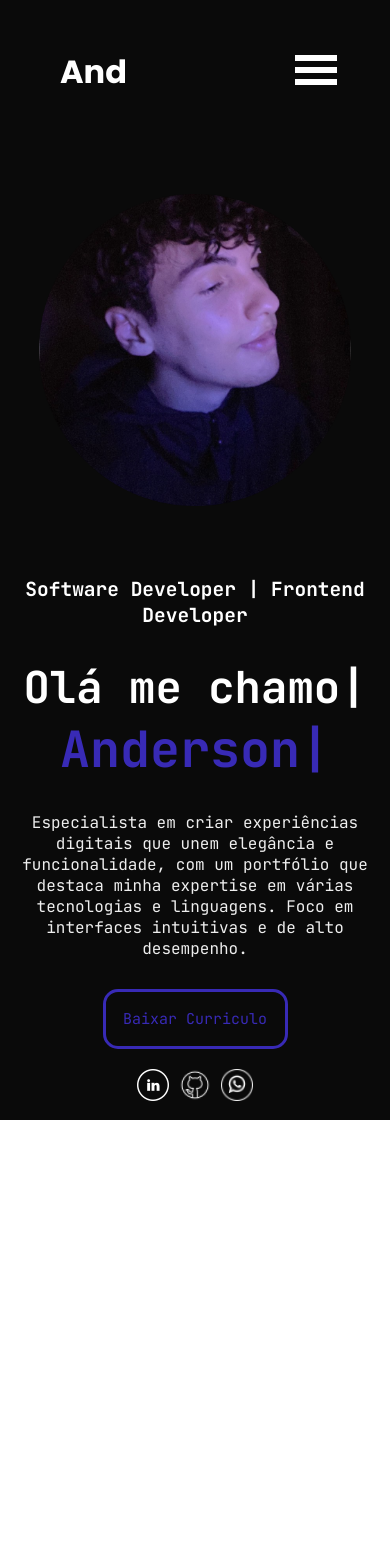
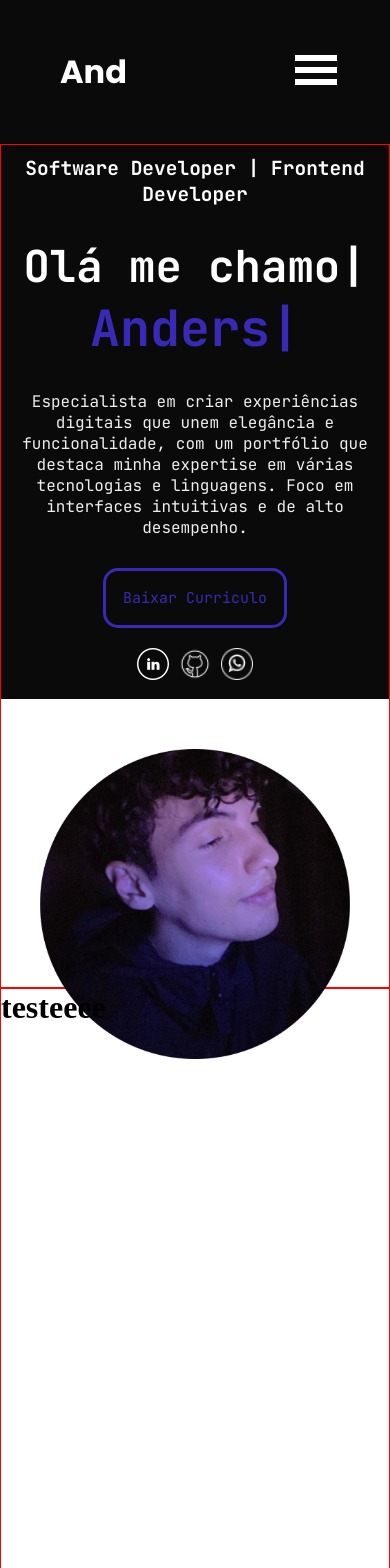
Before and after one commit to luvsscorpius/dev-and-portfolio-react, a React (Create React App) app in the folder frontend/: page /#/ in a window 390 px wide. Shown: the top 1568 px of the page. Before the commit the page ends 1120 px from the top, so only its background shows below. Built offline with nearby package versions, Linux system fonts and the light colour scheme.

Commit message:
feat(mobile first): starting to apply mobile first to styles

```diff
--- a/frontend/src/Pages/Home/Home.jsx
+++ b/frontend/src/Pages/Home/Home.jsx
@@ -15,7 +15,10 @@ export const Home = () => {
         link.click()
     }
 
+    // About
+
     return (
+        <>
         <H.main>
             <H.mainContent>
                 <H.h2Content>
@@ -72,6 +75,12 @@ export const Home = () => {
             <H.mainImage>
                 <img src={profilePhoto} alt="Foto pessoal" />
             </H.mainImage>
+
         </H.main>
+
+        <H.main>
+            <h1>testeeee</h1>
+        </H.main>
+        </>
     )
 }
--- a/frontend/src/Pages/Home/Styles.jsx
+++ b/frontend/src/Pages/Home/Styles.jsx
@@ -1,14 +1,25 @@
 import styled from "styled-components";
 
 export const main = styled.main`
+    // Aplicando mobile-first
+    gap: 10px;
+    border: 1px solid red;
     width: 100%;
-    height: 100vh;
-    display: flex;
-    background-color: #0A0A0A;
+    height: 100%;
 
-    @media (max-width: 724px) {
-        flex-direction: column;
-        gap: 10px;
+    //Para tablets
+    @media (min-width: 768px) {
+        width: 100%;
+    }
+
+    // Para desktops
+    @media (min-width: 1024px) {
+        width: 100%;
+        height: 100%;
+        display: flex;
+        flex-direction: row;
+        background-color: #0A0A0A;
+        border: 1px solid red;
     }
 `
 
@@ -152,3 +163,8 @@ export const mainImage = styled.div`
         }
     }
 `
+export const sobreMimContainer = styled.div`
+    width: 90%;
+    border: 1px solid solid blue;
+    height: 762px;
+`
```
